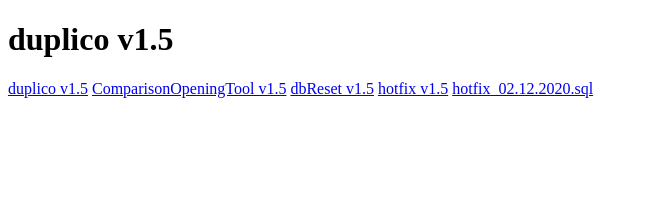
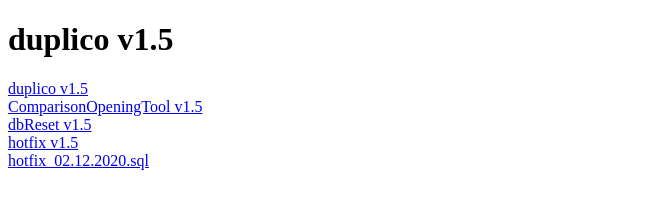
Before and after one commit to asibkamalsada/asibkamalsada.github.io, a plain HTML site: page index.html in a window 1280 px wide. Shown: the whole page, without its empty margins (0-648 px from the left). Drawn offline with Linux system fonts and the light colour scheme.

Commit message:
Update index.html

```diff
--- a/index.html
+++ b/index.html
@@ -7,11 +7,11 @@
 
 <h1>duplico v1.5</h1>
 
-<a href="duplico/duplico_1.5-SNAPSHOT/duplico-1.5-SNAPSHOT-jar-with-dependencies.jar" download>duplico v1.5</a>
-<a href="duplico/duplico_1.5-SNAPSHOT/ComparisonOpeningTool-1.5-SNAPSHOT-jar-with-dependencies.jar" download>ComparisonOpeningTool v1.5</a>
-<a href="duplico/duplico_1.5-SNAPSHOT/dbReset-1.5-SNAPSHOT-jar-with-dependencies.jar" download>dbReset v1.5</a>
-<a href="duplico/duplico_1.5-SNAPSHOT/hotfix-1.5-SNAPSHOT-jar-with-dependencies.jar" download>hotfix v1.5</a>
-<a href="duplico/duplico_1.5-SNAPSHOT/hotfix_02.12.2020.sql" download>hotfix_02.12.2020.sql</a>
+<a href="duplico/duplico_1.5-SNAPSHOT/duplico-1.5-SNAPSHOT-jar-with-dependencies.jar" download>duplico v1.5</a><br>
+<a href="duplico/duplico_1.5-SNAPSHOT/ComparisonOpeningTool-1.5-SNAPSHOT-jar-with-dependencies.jar" download>ComparisonOpeningTool v1.5</a><br>
+<a href="duplico/duplico_1.5-SNAPSHOT/dbReset-1.5-SNAPSHOT-jar-with-dependencies.jar" download>dbReset v1.5</a><br>
+<a href="duplico/duplico_1.5-SNAPSHOT/hotfix-1.5-SNAPSHOT-jar-with-dependencies.jar" download>hotfix v1.5</a><br>
+<a href="duplico/duplico_1.5-SNAPSHOT/hotfix_02.12.2020.sql" download>hotfix_02.12.2020.sql</a><br>
 
 </body>
 </html>
```
